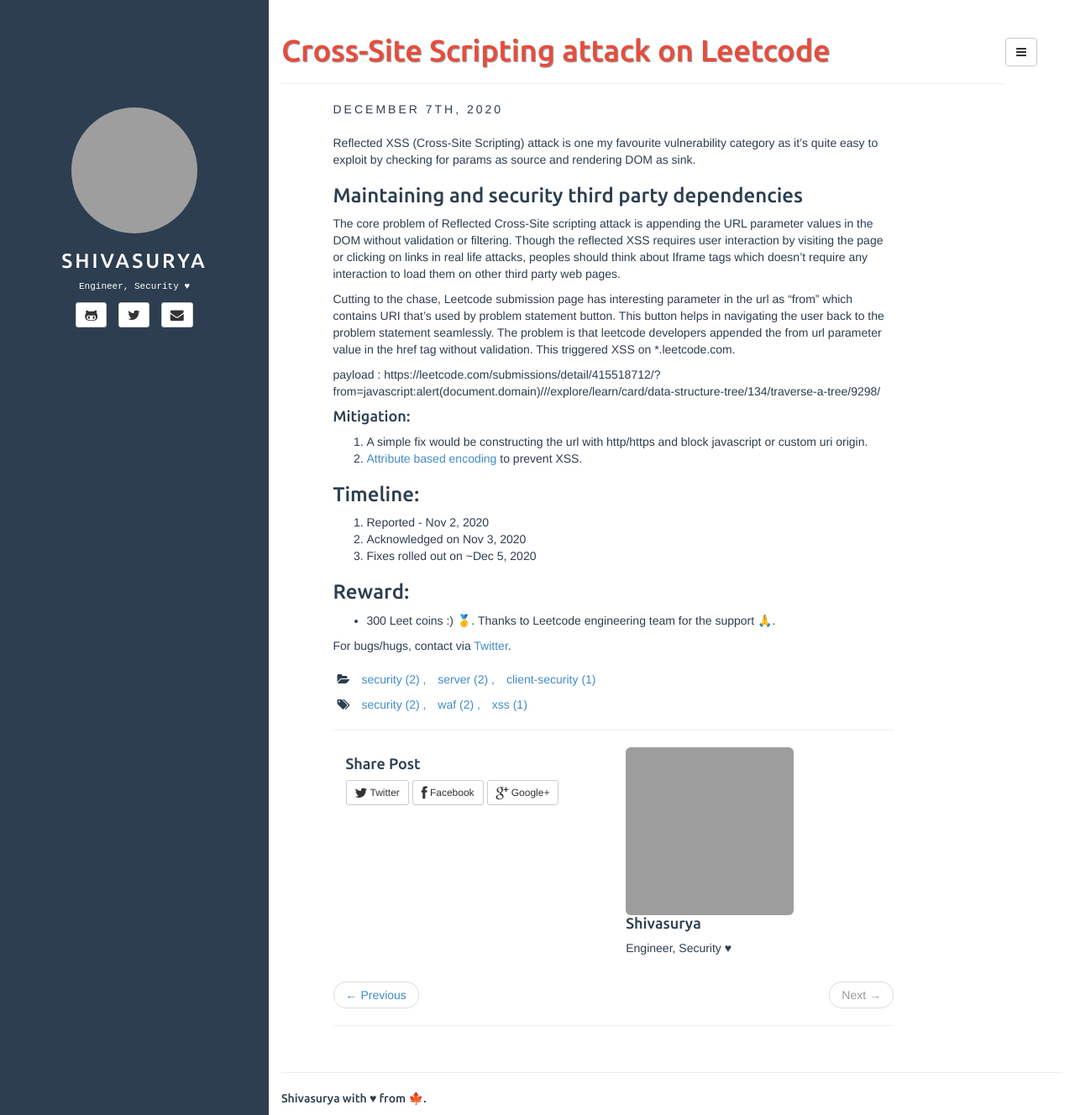
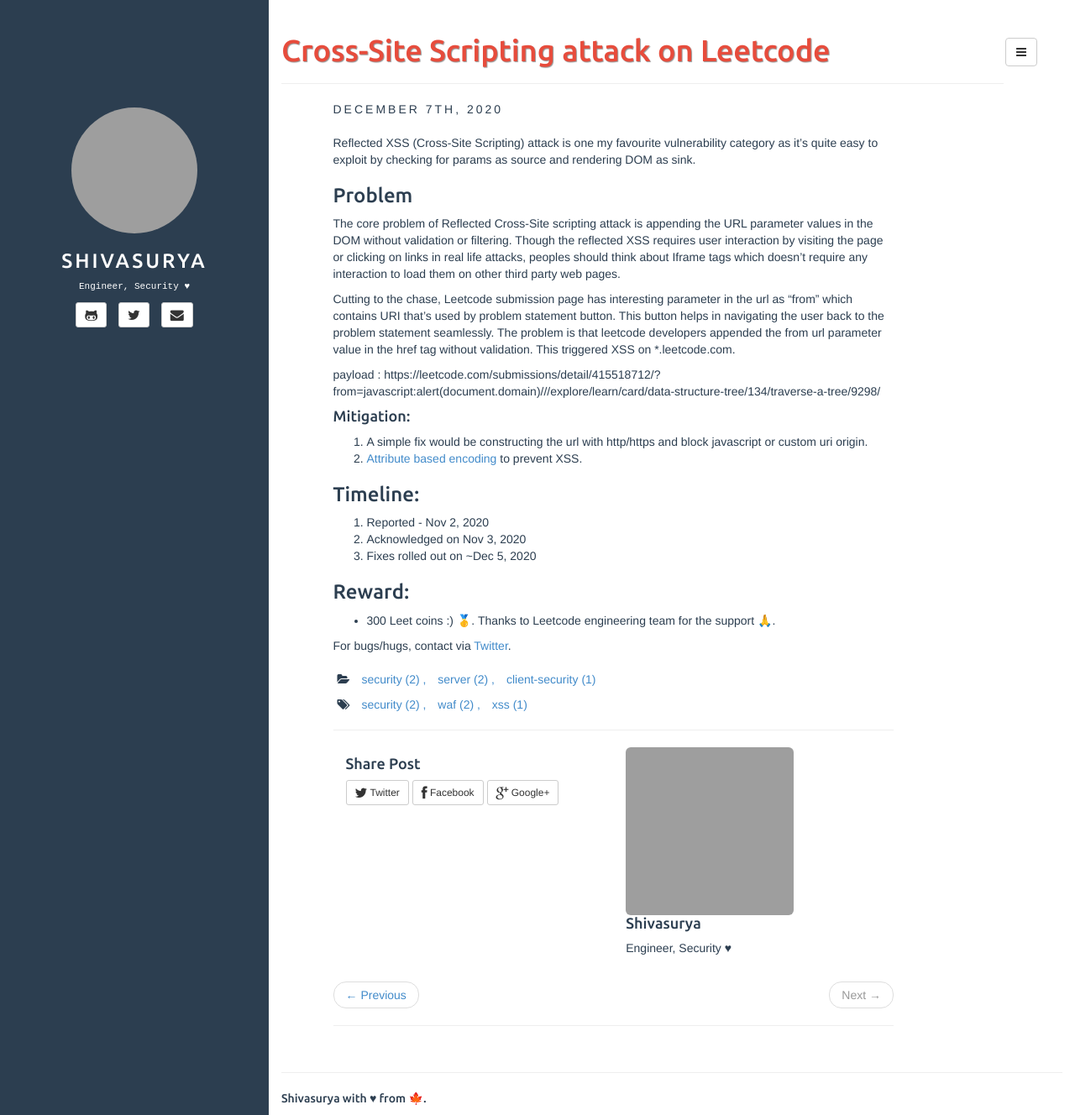
Before and after one commit to s5dev/s5dev.github.io, a Jekyll site: the page built from _posts/2020-12-07-leetcode-xss.md, in a window 1280 px wide and 1328 px high. Shown: the whole window at 84% size. Built offline with Jekyll 4.4.1, drawn with Linux system fonts in a browser that asks for light colours; grey boxes are pictures that could not be loaded.

Commit message:
fixed heading

```diff
--- a/_posts/2020-12-07-leetcode-xss.md
+++ b/_posts/2020-12-07-leetcode-xss.md
@@ -8,7 +8,7 @@
 
 Reflected XSS (Cross-Site Scripting) attack is one my favourite vulnerability category as it's quite easy to exploit by checking for params as source and rendering DOM as sink.
 
-### Maintaining and security third party dependencies
+### Problem
 
 The core problem of Reflected Cross-Site scripting attack is appending the URL parameter values in the DOM without validation or filtering. Though the reflected XSS requires user interaction by visiting the page or clicking on links in real life attacks, peoples should think about Iframe tags which doesn't require any interaction to load them on other third party web pages.
 
```
